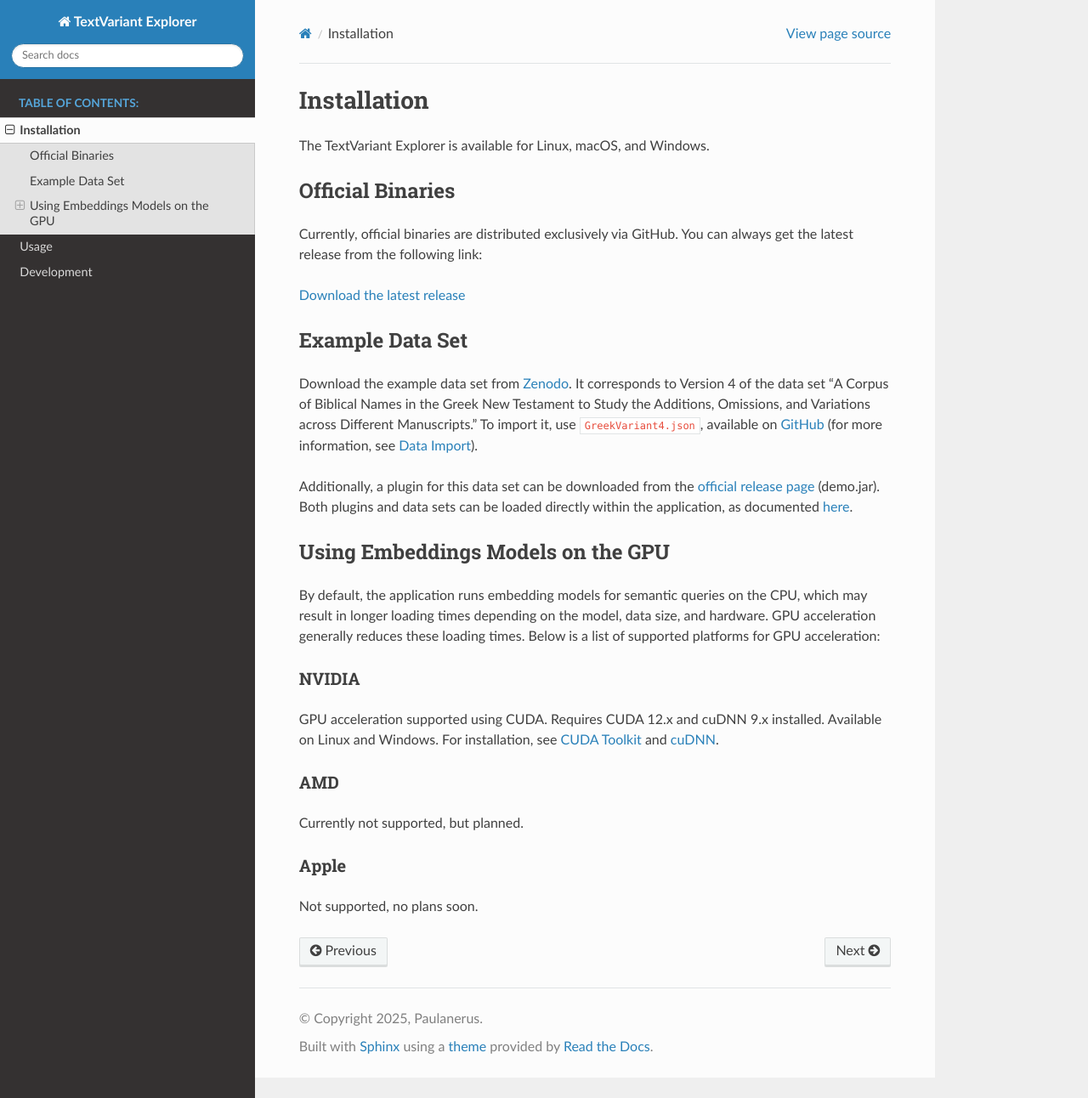
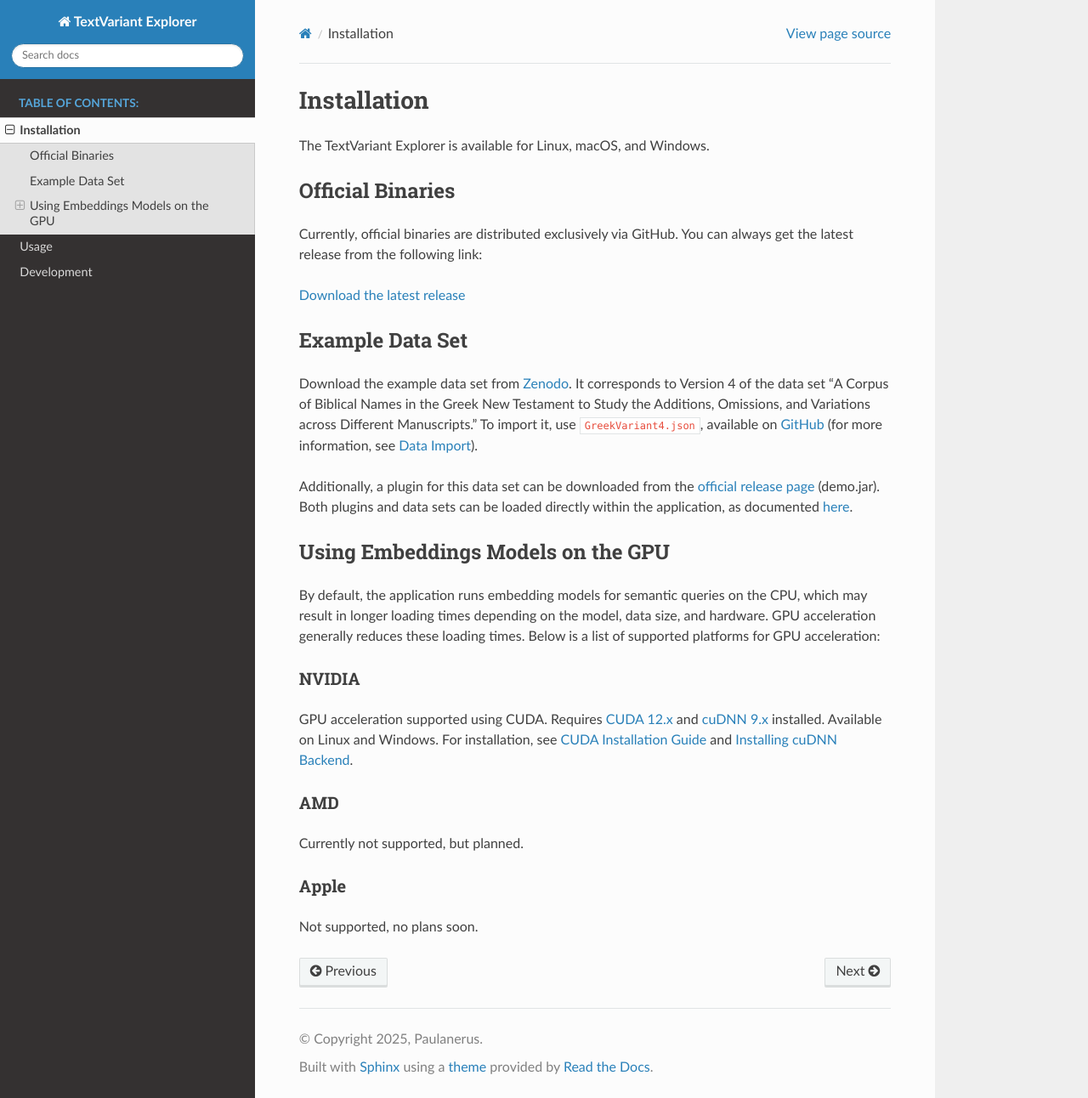
Before and after one commit to Paulanerus/TextVariantExplorer, a Sphinx documentation site: the page built from docs/source/content/installation.md, in a window 1280 px wide and 1292 px high. Shown: the whole window at 85% size. Built offline with Sphinx 7.4.7 and the Read the Docs theme 3.1.0, drawn with Linux system fonts in a browser that asks for light colours.

Commit message:
docs: Update GPU acceleration installation instructions for CUDA and cuDNN

```diff
--- a/docs/source/content/installation.md
+++ b/docs/source/content/installation.md
@@ -21,8 +21,8 @@
 By default, the application runs embedding models for semantic queries on the CPU, which may result in longer loading times depending on the model, data size, and hardware. GPU acceleration generally reduces these loading times. Below is a list of supported platforms for GPU acceleration:
 
 ### NVIDIA
-GPU acceleration supported using CUDA. Requires CUDA 12.x and cuDNN 9.x installed. Available on Linux and Windows.
-For installation, see [CUDA Toolkit](https://developer.nvidia.com/cuda-downloads) and [cuDNN](https://developer.nvidia.com/cudnn).
+GPU acceleration supported using CUDA. Requires[ CUDA 12.x](https://developer.nvidia.com/cuda-toolkit-archive) and [cuDNN 9.x](https://developer.nvidia.com/cudnn) installed. Available on Linux and Windows.
+For installation, see [CUDA Installation Guide](https://docs.nvidia.com/cuda/cuda-installation-guide-microsoft-windows/index.html) and [Installing cuDNN Backend](https://docs.nvidia.com/deeplearning/cudnn/installation/latest/windows.html).
 
 ### AMD
 Currently not supported, but planned.
```
